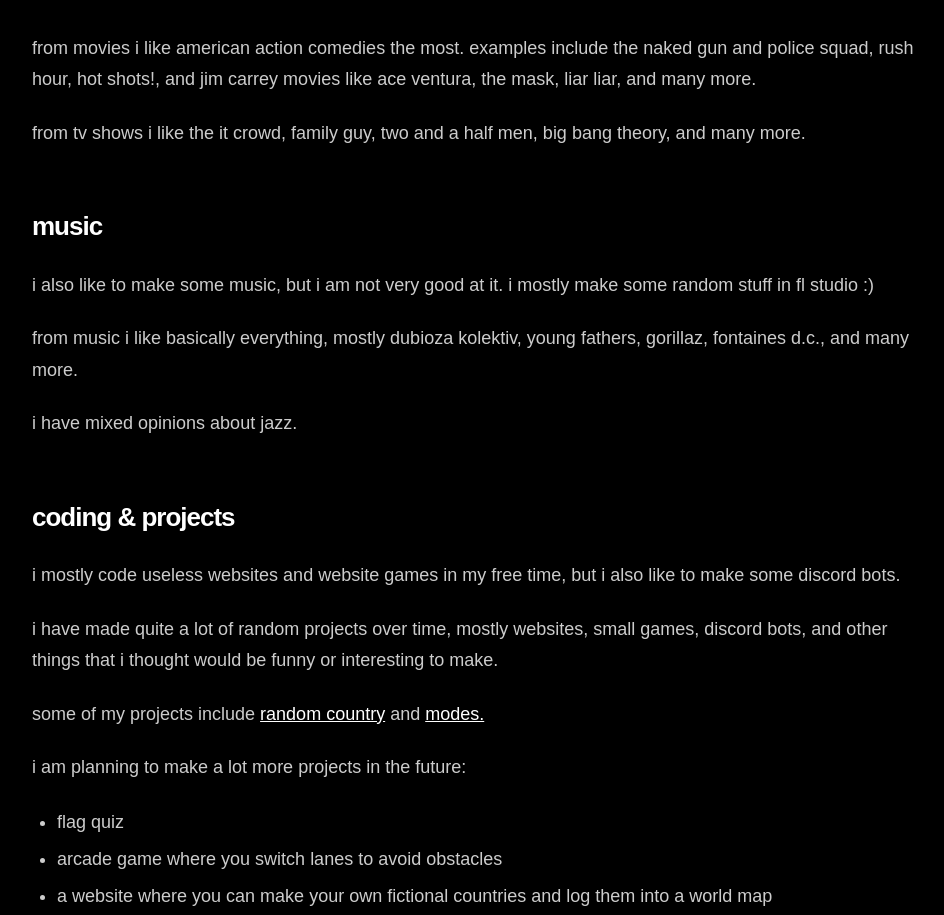
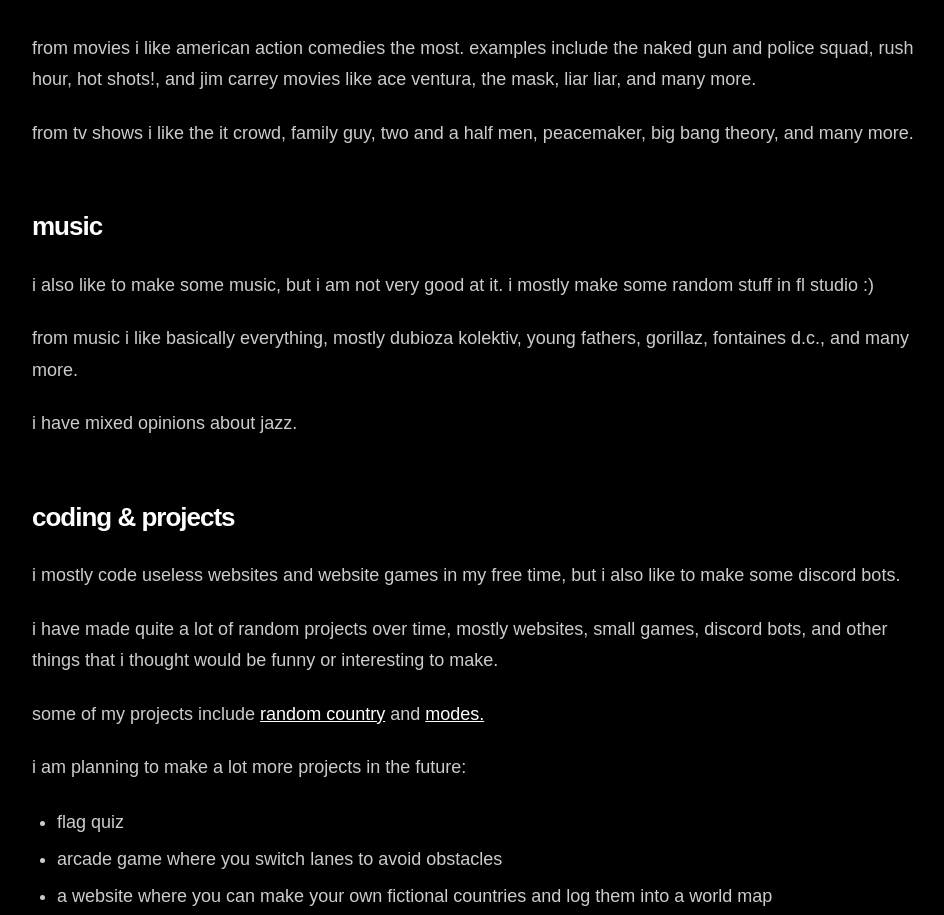
Before and after one commit to eireq/eireq.github.io, a Vue app: page /me in a window 1280 px wide. Shown: the part 963-1878 px from the top of the page, without its empty margins (158-1102 px from the left). Built offline with nearby package versions, Linux system fonts and the light colour scheme; no server answers.

Commit message:
leaderboards should work now

```diff
--- a/src/games/racing/ui.js
+++ b/src/games/racing/ui.js
@@ -52,7 +52,7 @@
     if (!result.ok) {
       $("leaderboardStatus").textContent = window.db.ready()
         ? `database error: ${result.error}`
-        : "supabase is not configured yet. add your keys in js/config.js.";
+        : "supabase is not configured. set VITE_SUPABASE_URL and VITE_SUPABASE_ANON_KEY in .env.";
       return;
     }
 
--- a/src/views/AboutMeView.vue
+++ b/src/views/AboutMeView.vue
@@ -50,8 +50,8 @@
       </p>
 
       <p>
-        from tv shows i like the it crowd, family guy, two and a half men, big
-        bang theory, and many more.
+        from tv shows i like the it crowd, family guy, two and a half men, peacemaker,
+        big bang theory, and many more.
       </p>
 
       <h2>music</h2>
--- a/src/views/FlagQuizView.vue
+++ b/src/views/FlagQuizView.vue
@@ -463,7 +463,8 @@
 
   try {
     if (!window.db?.ready()) {
-      leaderboardError.value = "leaderboard is currently unavailable.";
+      leaderboardError.value =
+        "supabase is not configured. set VITE_SUPABASE_URL and VITE_SUPABASE_ANON_KEY in .env.";
       return;
     }
 
```
